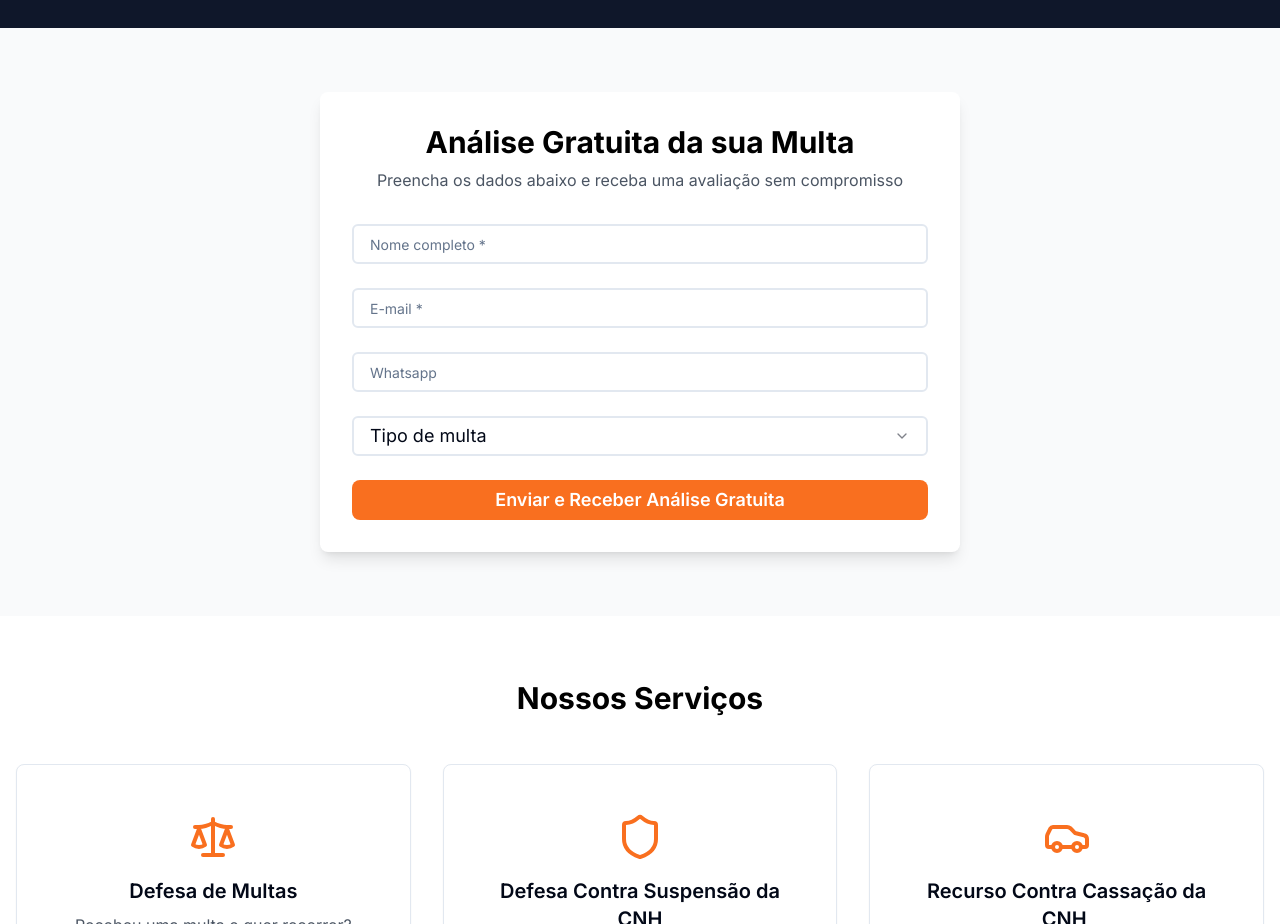
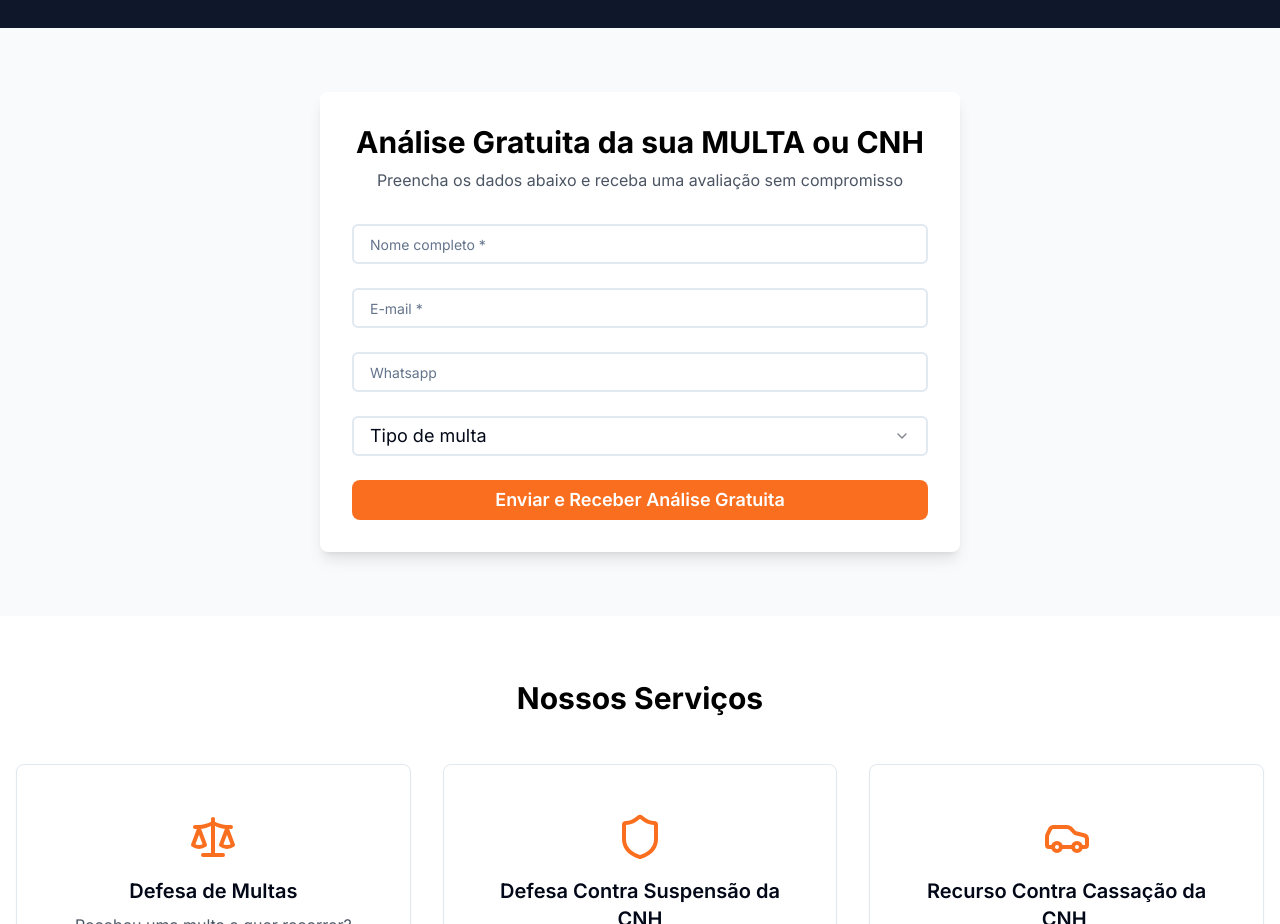
Before and after one commit to brendonalcantara97/multa-lead-flow, a React (Vite) app: page / in a window 1280 px wide. Shown: the part 980-1904 px from the top of the page. Built offline with nearby package versions, Linux system fonts and the light colour scheme.

Commit message:
Visual edit in Lovable
Edited UI in Lovable

```diff
--- a/src/pages/Index.tsx
+++ b/src/pages/Index.tsx
@@ -430,9 +430,7 @@ const Index = () => {
       <section id="form-section" className="py-16 bg-gray-50">
         <div className="container mx-auto px-4 max-w-2xl">
           <div className="bg-white p-8 rounded-lg shadow-lg">
-            <h2 className="text-3xl font-bold text-center text-black mb-2">
-              Análise Gratuita da sua Multa
-            </h2>
+            <h2 className="text-3xl font-bold text-center text-black mb-2">Análise Gratuita da sua MULTA ou CNH</h2>
             <p className="text-center text-gray-600 mb-8">
               Preencha os dados abaixo e receba uma avaliação sem compromisso
             </p>
```
